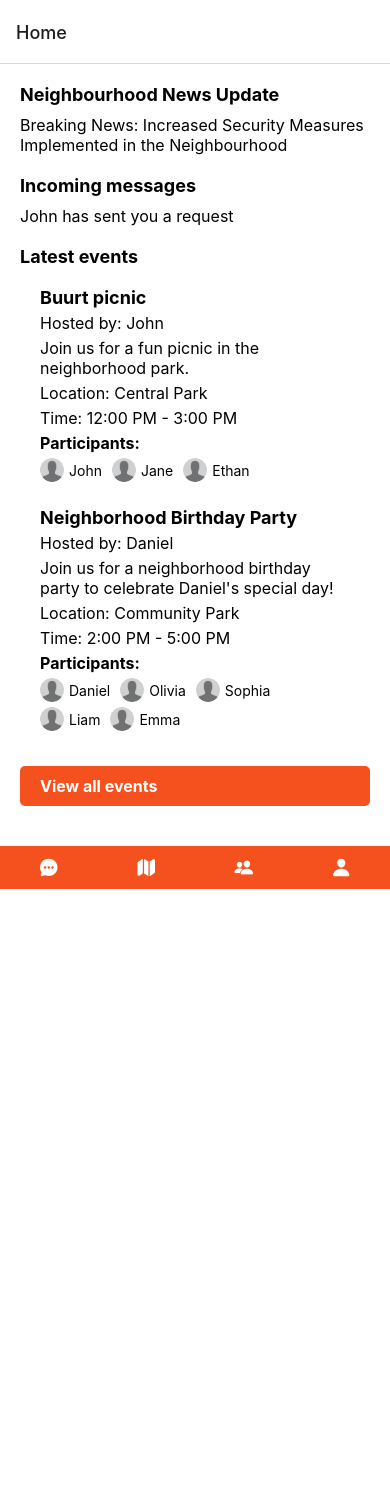
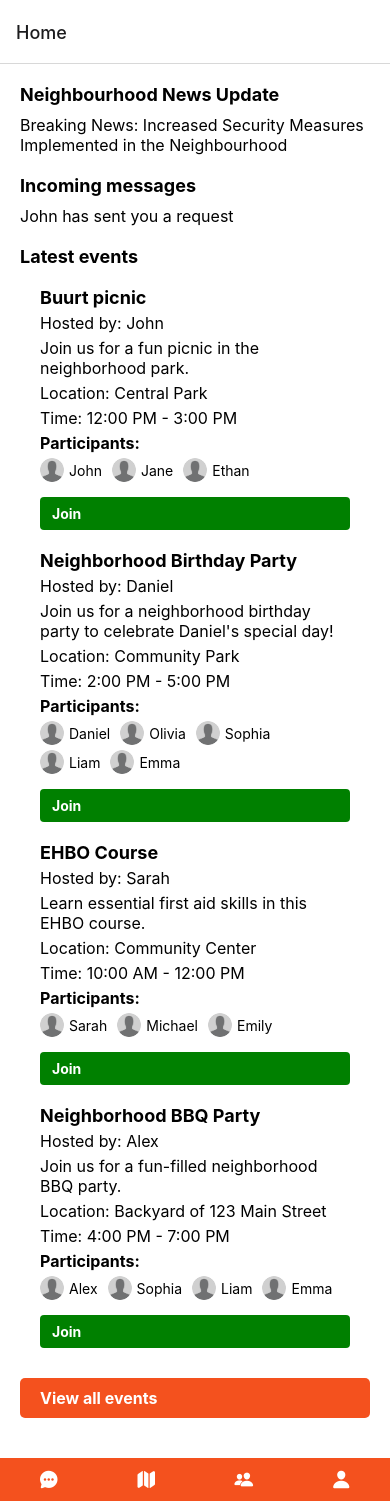
Before and after one commit to Dancingkoalaa/BlazeBusters, a React Native app: screen /Home in a window 390 px wide. Before the commit the page ends 889 px from the top, so only its background shows below. Built offline with nearby package versions, Linux system fonts and the light colour scheme.

Commit message:
Can join and not join events now

```diff
--- a/package.json
+++ b/package.json
@@ -26,7 +26,9 @@
     "react-native-maps": "1.3.2",
     "react-native-reanimated": "^3.2.0",
     "react-native-safe-area-context": "^4.5.3",
-    "react-native-screens": "^3.20.0"
+    "react-native-screens": "^3.20.0",
+    "react-redux": "^8.0.7",
+    "redux": "^4.2.1"
   },
   "devDependencies": {
     "@babel/core": "^7.20.0"
--- a/screens/EventScreen.js
+++ b/screens/EventScreen.js
@@ -1,45 +1,57 @@
-import React from 'react';
-import { StyleSheet, Text, View, Image, ScrollView } from 'react-native';
+import React, { useEffect, useState } from 'react';
+import { StyleSheet, Text, View, Image, ScrollView, TouchableOpacity } from 'react-native';
+import AsyncStorage from '@react-native-async-storage/async-storage';
 
-export default function EventsScreen({ limit }) {
-  const events = [
-    {
-      id: 1,
-      title: 'Buurt picnic',
-      host: 'John',
-      description: 'Join us for a fun picnic in the neighborhood park.',
-      participants: ['John', 'Jane', 'Ethan'],
-      time: '12:00 PM - 3:00 PM',
-      location: 'Central Park',
-    },
-    {
-      id: 2,
-      title: 'Neighborhood Birthday Party',
-      host: 'Daniel',
-      description: 'Join us for a neighborhood birthday party to celebrate Daniel\'s special day!',
-      participants: ['Daniel', 'Olivia', 'Sophia', 'Liam', 'Emma'],
-      time: '2:00 PM - 5:00 PM',
-      location: 'Community Park',
-    },
-    {
-      id: 3,
-      title: 'EHBO Course',
-      host: 'Sarah',
-      description: 'Learn essential first aid skills in this EHBO course.',
-      participants: ['Sarah', 'Michael', 'Emily'],
-      time: '10:00 AM - 12:00 PM',
-      location: 'Community Center',
-    },
-    {
-      id: 4,
-      title: 'Neighborhood BBQ Party',
-      host: 'Alex',
-      description: 'Join us for a fun-filled neighborhood BBQ party.',
-      participants: ['Alex', 'Sophia', 'Liam', 'Emma'],
-      time: '4:00 PM - 7:00 PM',
-      location: 'Backyard of 123 Main Street',
-    },
-  ].slice(0, limit);
+export default function EventsScreen() {
+  const [events, setEvents] = useState([]);
+
+  useEffect(() => {
+    loadEvents();
+  }, []);
+
+  const loadEvents = async () => {
+    try {
+      const storedEvents = await AsyncStorage.getItem('events');
+      if (storedEvents !== null) {
+        setEvents(JSON.parse(storedEvents));
+      } else {
+        setEvents(initialEvents);
+        await AsyncStorage.setItem('events', JSON.stringify(initialEvents));
+      }
+    } catch (error) {
+      console.log('Error loading events:', error);
+    }
+  };
+
+
+  const toggleJoinEvent = async (eventId) => {
+    const updatedEvents = events.map((event) => {
+      if (event.id === eventId) {
+        event.joined = !event.joined;
+      }
+      return event;
+    });
+    setEvents(updatedEvents);
+    try {
+      await AsyncStorage.setItem('events', JSON.stringify(updatedEvents));
+    } catch (error) {
+      console.log('Error saving events:', error);
+    }
+  };
+
+  const renderJoinButton = (eventId, joined) => {
+    const buttonText = joined ? 'Joined' : 'Join';
+    const buttonStyle = joined ? styles.joinedButton : styles.joinButton;
+
+    return (
+      <TouchableOpacity
+        onPress={() => toggleJoinEvent(eventId)}
+        style={buttonStyle}
+      >
+        <Text style={styles.joinButtonText}>{buttonText}</Text>
+      </TouchableOpacity>
+    );
+  };
 
   return (
     <ScrollView style={styles.container}>
@@ -59,11 +71,56 @@ export default function EventsScreen({ limit }) {
               </View>
             ))}
           </View>
+          {renderJoinButton(event.id, event.joined)}
         </View>
       ))}
     </ScrollView>
   );
 }
+
+const initialEvents = [
+  {
+    id: 1,
+    title: 'Buurt picnic',
+    host: 'John',
+    description: 'Join us for a fun picnic in the neighborhood park.',
+    participants: ['John', 'Jane', 'Ethan'],
+    time: '12:00 PM - 3:00 PM',
+    location: 'Central Park',
+    joined: false,
+  },
+  {
+    id: 2,
+    title: 'Neighborhood Birthday Party',
+    host: 'Daniel',
+    description: "Join us for a neighborhood birthday party to celebrate Daniel's special day!",
+    participants: ['Daniel', 'Olivia', 'Sophia', 'Liam', 'Emma'],
+    time: '2:00 PM - 5:00 PM',
+    location: 'Community Park',
+    joined: false,
+  },
+  {
+    id: 3,
+    title: 'EHBO Course',
+    host: 'Sarah',
+    description: 'Learn essential first aid skills in this EHBO course.',
+    participants: ['Sarah', 'Michael', 'Emily'],
+    time: '10:00 AM - 12:00 PM',
+    location: 'Community Center',
+    joined: false,
+  },
+  {
+    id: 4,
+    title: 'Neighborhood BBQ Party',
+    host: 'Alex',
+    description: 'Join us for a fun-filled neighborhood BBQ party.',
+    participants: ['Alex', 'Sophia', 'Liam', 'Emma'],
+    time: '4:00 PM - 7:00 PM',
+    location: 'Backyard of 123 Main Street',
+    joined: false,
+  },
+  // Add more events...
+];
 
 const styles = StyleSheet.create({
   container: {
@@ -120,4 +177,26 @@ const styles = StyleSheet.create({
   participantName: {
     fontSize: 14,
   },
+  joinButton: {
+    marginTop: 10,
+    backgroundColor: 'green',
+    paddingVertical: 8,
+    paddingHorizontal: 12,
+    borderRadius: 4,
+  },
+  joinedButton: {
+    marginTop: 10,
+    backgroundColor: 'red',
+    paddingVertical: 8,
+    paddingHorizontal: 12,
+    borderRadius: 4,
+  },
+  joinButtonText: {
+    color: 'white',
+    fontWeight: 'bold',
+  },
+  joinedButtonText: {
+    color: 'white',
+    fontWeight: 'bold',
+  },
 });
--- a/screens/HomeScreen.js
+++ b/screens/HomeScreen.js
@@ -1,4 +1,4 @@
-import React from 'react';
+import React, { useState } from 'react';
 import { StyleSheet, Text, View, TouchableOpacity, ScrollView } from 'react-native';
 import { useNavigation } from '@react-navigation/native';
 import Icon from 'react-native-vector-icons/Ionicons';
@@ -6,6 +6,7 @@ import Icon from 'react-native-vector-icons/Ionicons';
 import EventsScreen from './EventScreen';
 
 export default function HomeScreen() {
+  const [joinedEvents, setJoinedEvents] = useState([]);
   const navigation = useNavigation();
 
   const goToProfile = () => {
@@ -41,12 +42,15 @@ export default function HomeScreen() {
         </View>
         <View style={styles.eventsContainer}>
           <Text style={styles.newsTitle}>Latest events</Text>
-          <EventsScreen limit={2} />
+          <EventsScreen
+            limit={4}
+            joinedEvents={joinedEvents}
+            setJoinedEvents={setJoinedEvents}
+          />
           <TouchableOpacity style={styles.eventsButton} onPress={goToEvents}>
             <Text style={styles.eventsButtonText}>View all events</Text>
           </TouchableOpacity>
         </View>
-
       </ScrollView>
       <View style={styles.buttonContainer}>
         <TouchableOpacity style={styles.button} onPress={goToQuickMessage}>
```
Also changed, not shown: 1 other file (tests, documents, lock files or other folders).
